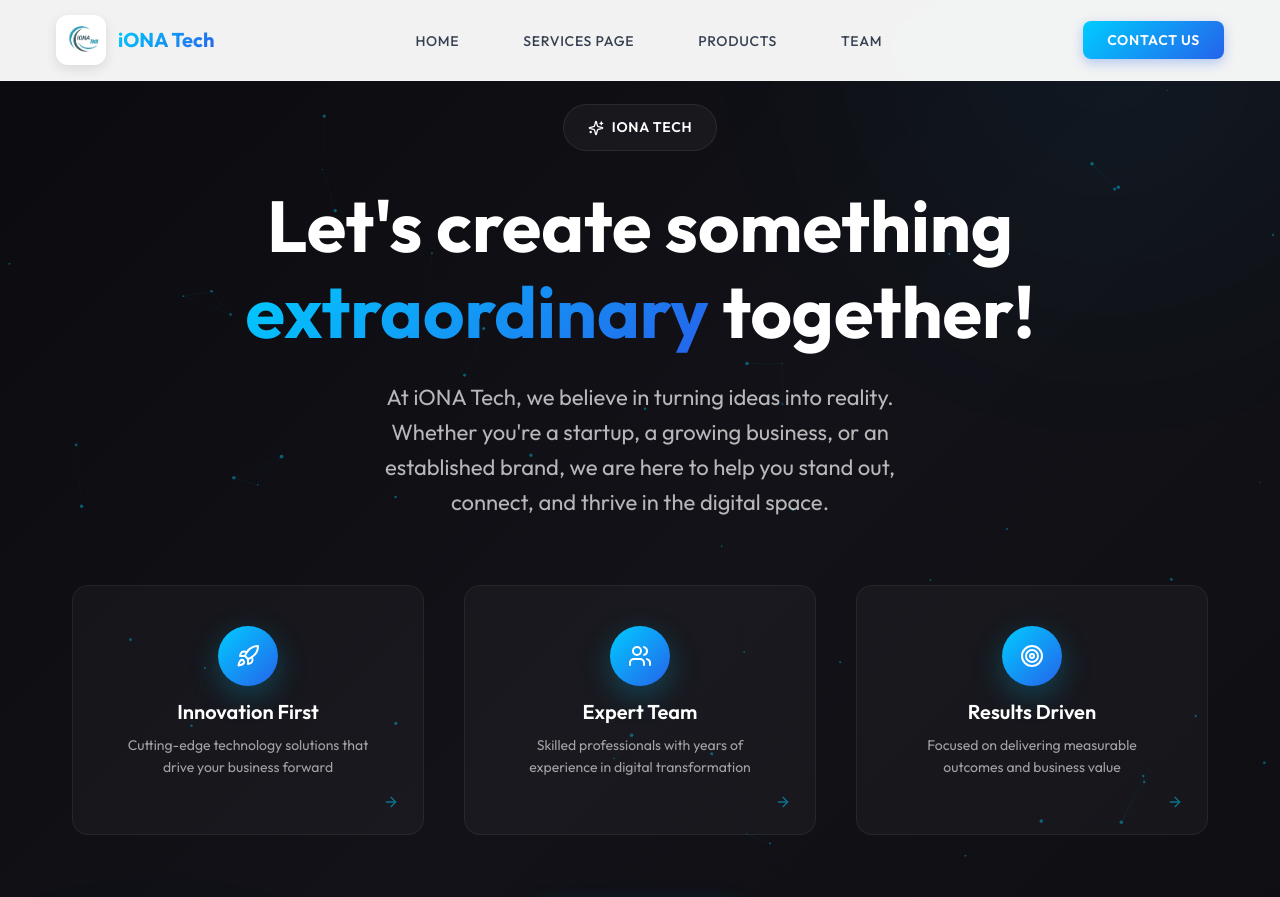
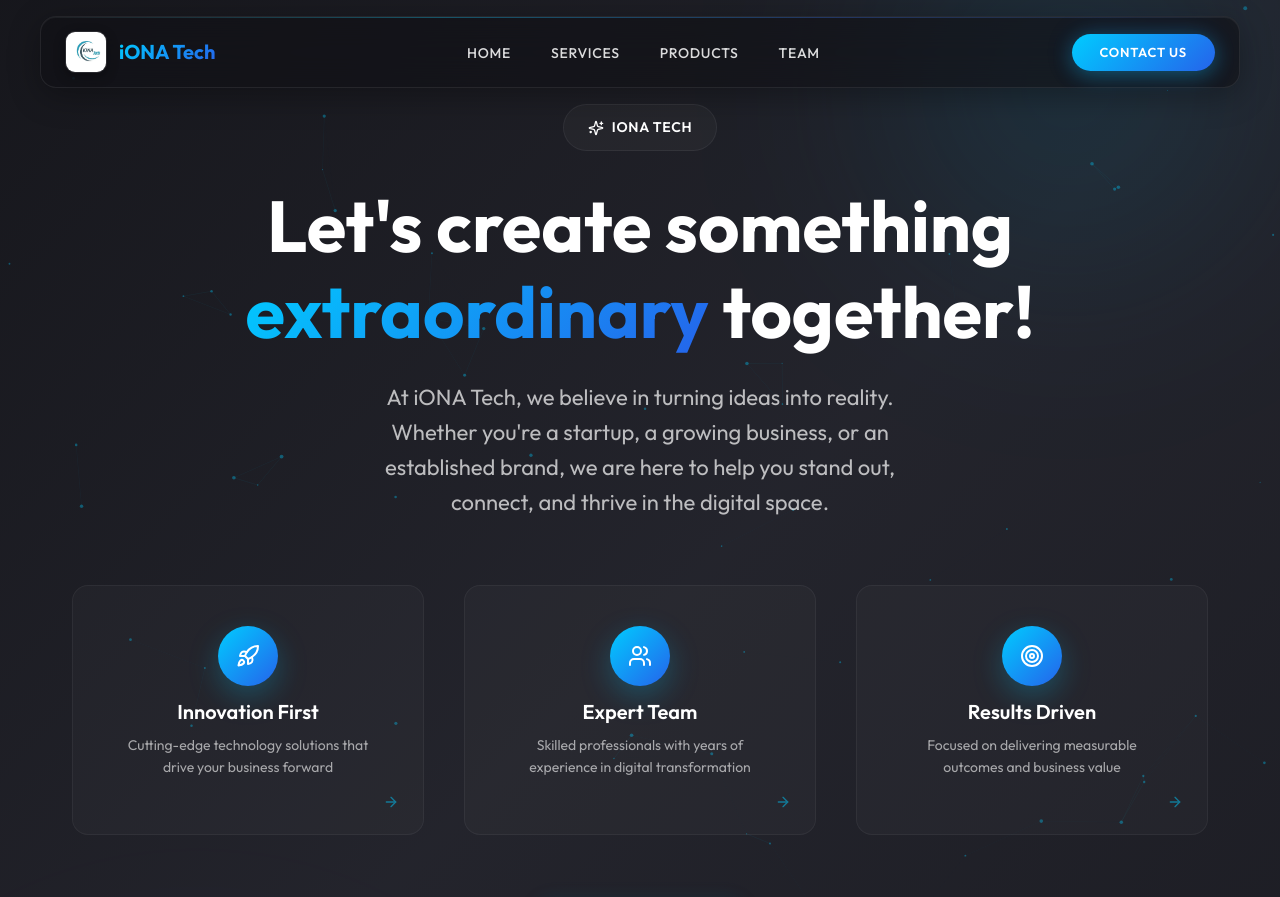
Before and after one commit to ionatech2025/ionatech, a React (Vite) app: page / in a window 1280 px wide. Shown: the top 897 px of the page. Built offline with nearby package versions, Linux system fonts and the light colour scheme.

Commit message:
feat: update navbar and hero section styles
Enhance navbar with glassmorphism and glowing border; adjust hero section overlay for better visibility.

Co-authored-by: iONATech <241550895+ionatech2025@users.noreply.github.com>

```diff
--- a/src/Components/Navbar/Navbar.css
+++ b/src/Components/Navbar/Navbar.css
@@ -1,30 +1,53 @@
-/* Enhanced Navbar Component Styles */
+/* Enhanced Glassmorphism Navbar */
 
 .navbar {
   position: fixed;
+  top: 1rem;
+  left: 50%;
+  transform: translateX(-50%);
+  width: calc(100% - 2rem);
+  max-width: 1200px;
+  z-index: 1000;
+  background: rgba(15, 15, 20, 0.6);
+  backdrop-filter: blur(20px);
+  -webkit-backdrop-filter: blur(20px);
+  border: 1px solid rgba(255, 255, 255, 0.08);
+  border-radius: 1rem;
+  box-shadow: 0 8px 32px rgba(0, 0, 0, 0.3),
+              inset 0 1px 0 rgba(255, 255, 255, 0.05);
+  transition: all 0.4s cubic-bezier(0.4, 0, 0.2, 1);
+}
+
+.navbar::before {
+  content: '';
+  position: absolute;
   top: 0;
   left: 0;
   right: 0;
-  z-index: 1000;
-  background: rgba(255, 255, 255, 0.95);
-  backdrop-filter: blur(10px);
-  border-bottom: 1px solid rgba(255, 255, 255, 0.2);
-  transition: all 0.3s ease;
+  height: 1px;
+  background: linear-gradient(90deg,
+    transparent,
+    rgba(0, 204, 255, 0.3),
+    rgba(37, 99, 235, 0.3),
+    transparent);
+  border-radius: 1rem 1rem 0 0;
 }
 
 .navbar.scrolled {
-  background: rgba(255, 255, 255, 0.98);
-  box-shadow: 0 10px 30px rgba(0, 0, 0, 0.1);
+  background: rgba(10, 10, 15, 0.85);
+  border-color: rgba(255, 255, 255, 0.1);
+  box-shadow: 0 12px 40px rgba(0, 0, 0, 0.4),
+              inset 0 1px 0 rgba(255, 255, 255, 0.08);
 }
 
 .navbar-container {
-  max-width: 1200px;
+  max-width: 100%;
   margin: 0 auto;
-  padding: 0 1rem;
+  padding: 0 1.5rem;
   display: flex;
   align-items: center;
   justify-content: space-between;
-  height: 80px;
+  height: 70px;
 }
 
 /* Logo */
@@ -35,17 +58,17 @@
 }
 
 .logo {
-  width: 50px;
-  height: 50px;
-  border-radius: 12px;
+  width: 42px;
+  height: 42px;
+  border-radius: 10px;
   object-fit: cover;
-  box-shadow: 0 4px 12px rgba(0, 0, 0, 0.1);
+  box-shadow: 0 4px 12px rgba(0, 0, 0, 0.3);
+  border: 1px solid rgba(255, 255, 255, 0.1);
 }
 
 .logo-text {
   font-size: 1.25rem;
   font-weight: 700;
-  color: #1f2937;
   background: linear-gradient(135deg, #00ccff 0%, #2563eb 100%);
   -webkit-background-clip: text;
   -webkit-text-fill-color: transparent;
@@ -56,7 +79,7 @@
 .navbar-menu {
   display: flex;
   align-items: center;
-  gap: 2rem;
+  gap: 0.5rem;
   list-style: none;
   margin: 0;
   padding: 0;
@@ -67,163 +90,212 @@
 }
 
 .navbar-link {
-  color: #374151;
+  color: rgba(255, 255, 255, 0.85);
   text-decoration: none;
   font-weight: 500;
   font-size: 0.875rem;
-  padding: 0.5rem 1rem;
+  padding: 0.625rem 1rem;
   border-radius: 0.5rem;
-  transition: all 0.3s ease;
+  transition: all 0.3s cubic-bezier(0.4, 0, 0.2, 1);
   position: relative;
   text-transform: uppercase;
   letter-spacing: 0.05em;
+  cursor: pointer;
 }
 
 .navbar-link:hover {
-  color: #2563eb;
-  background: rgba(37, 99, 235, 0.1);
+  color: #ffffff;
+  background: rgba(255, 255, 255, 0.08);
 }
 
 .navbar-link::after {
   content: '';
   position: absolute;
-  bottom: -2px;
+  bottom: 0;
   left: 50%;
   width: 0;
   height: 2px;
-  background: linear-gradient(135deg, #00ccff 0%, #2563eb 100%);
-  transition: all 0.3s ease;
+  background: linear-gradient(90deg, #00ccff, #2563eb);
+  transition: all 0.3s cubic-bezier(0.4, 0, 0.2, 1);
   transform: translateX(-50%);
+  border-radius: 1px;
 }
 
 .navbar-link:hover::after {
-  width: 80%;
+  width: 60%;
 }
 
-/* Contact Button */
+/* Contact Button - Pill Shape with Gradient */
 .navbar-cta {
   display: flex;
   align-items: center;
 }
 
 .contact-button {
-  background: linear-gradient(135deg, #00ccff 0%, #2563eb 100%);
+  position: relative;
+  background: linear-gradient(135deg, #00ccff 0%, #2563eb 50%, #00ccff 100%);
+  background-size: 200% 200%;
   color: white;
   text-decoration: none;
-  padding: 0.75rem 1.5rem;
-  border-radius: 0.5rem;
+  padding: 0.75rem 1.75rem;
+  border-radius: 50px;
   font-weight: 600;
-  font-size: 0.875rem;
-  transition: all 0.3s ease;
-  box-shadow: 0 4px 12px rgba(37, 99, 235, 0.3);
+  font-size: 0.8125rem;
+  transition: all 0.4s cubic-bezier(0.4, 0, 0.2, 1);
+  box-shadow: 0 4px 20px rgba(0, 204, 255, 0.3),
+              0 0 30px rgba(37, 99, 235, 0.15);
   text-transform: uppercase;
-  letter-spacing: 0.05em;
+  letter-spacing: 0.06em;
+  cursor: pointer;
+  overflow: hidden;
+}
+
+.contact-button::before {
+  content: '';
+  position: absolute;
+  top: 0;
+  left: -100%;
+  width: 100%;
+  height: 100%;
+  background: linear-gradient(90deg, transparent, rgba(255, 255, 255, 0.2), transparent);
+  transition: left 0.5s ease;
+}
+
+.contact-button:hover::before {
+  left: 100%;
 }
 
 .contact-button:hover {
   transform: translateY(-2px);
-  box-shadow: 0 8px 20px rgba(37, 99, 235, 0.4);
-  background: linear-gradient(135deg, #0099cc 0%, #1d4ed8 100%);
+  background-position: 100% 0;
+  box-shadow: 0 8px 30px rgba(0, 204, 255, 0.4),
+              0 0 40px rgba(37, 99, 235, 0.25);
 }
 
 /* Mobile Menu Button */
 .mobile-menu-button {
   display: none;
-  background: none;
-  border: none;
-  color: #374151;
+  background: rgba(255, 255, 255, 0.05);
+  border: 1px solid rgba(255, 255, 255, 0.1);
+  color: white;
   cursor: pointer;
   padding: 0.5rem;
-  border-radius: 0.375rem;
+  border-radius: 0.5rem;
   transition: all 0.3s ease;
 }
 
 .mobile-menu-button:hover {
-  background: rgba(37, 99, 235, 0.1);
-  color: #2563eb;
+  background: rgba(255, 255, 255, 0.1);
+  border-color: rgba(0, 204, 255, 0.3);
 }
 
 /* Mobile Menu */
 .mobile-menu {
   position: fixed;
-  top: 80px;
+  top: calc(70px + 1.5rem);
+  left: 50%;
+  transform: translateX(-50%) translateY(-20px);
+  width: calc(100% - 2rem);
+  max-width: 1200px;
+  background: rgba(15, 15, 20, 0.95);
+  backdrop-filter: blur(20px);
+  -webkit-backdrop-filter: blur(20px);
+  border: 1px solid rgba(255, 255, 255, 0.08);
+  border-radius: 1rem;
+  opacity: 0;
+  visibility: hidden;
+  transition: all 0.3s cubic-bezier(0.4, 0, 0.2, 1);
+  box-shadow: 0 20px 50px rgba(0, 0, 0, 0.4);
+}
+
+.mobile-menu::before {
+  content: '';
+  position: absolute;
+  top: 0;
   left: 0;
   right: 0;
-  background: rgba(255, 255, 255, 0.98);
-  backdrop-filter: blur(10px);
-  border-bottom: 1px solid rgba(255, 255, 255, 0.2);
-  transform: translateY(-100%);
-  opacity: 0;
-  visibility: hidden;
-  transition: all 0.3s ease;
-  box-shadow: 0 10px 30px rgba(0, 0, 0, 0.1);
+  height: 1px;
+  background: linear-gradient(90deg,
+    transparent,
+    rgba(0, 204, 255, 0.3),
+    rgba(37, 99, 235, 0.3),
+    transparent);
+  border-radius: 1rem 1rem 0 0;
 }
 
 .mobile-menu.active {
-  transform: translateY(0);
+  transform: translateX(-50%) translateY(0);
   opacity: 1;
   visibility: visible;
 }
 
 .mobile-menu-content {
-  max-width: 1200px;
-  margin: 0 auto;
-  padding: 1rem;
+  padding: 1.5rem;
   display: flex;
   flex-direction: column;
   gap: 0.5rem;
 }
 
 .mobile-menu-link {
-  color: #374151;
+  color: rgba(255, 255, 255, 0.85);
   text-decoration: none;
   font-weight: 500;
-  padding: 1rem;
-  border-radius: 0.5rem;
+  padding: 1rem 1.25rem;
+  border-radius: 0.75rem;
   transition: all 0.3s ease;
   text-transform: uppercase;
   letter-spacing: 0.05em;
   font-size: 0.875rem;
+  cursor: pointer;
 }
 
 .mobile-menu-link:hover {
-  background: rgba(37, 99, 235, 0.1);
-  color: #2563eb;
+  background: rgba(255, 255, 255, 0.08);
+  color: #ffffff;
 }
 
 .mobile-contact-button {
   background: linear-gradient(135deg, #00ccff 0%, #2563eb 100%);
   color: white;
   text-decoration: none;
-  padding: 1rem;
-  border-radius: 0.5rem;
+  padding: 1rem 1.25rem;
+  border-radius: 50px;
   font-weight: 600;
   text-align: center;
   transition: all 0.3s ease;
   text-transform: uppercase;
-  letter-spacing: 0.05em;
+  letter-spacing: 0.06em;
   font-size: 0.875rem;
   margin-top: 0.5rem;
+  cursor: pointer;
+  box-shadow: 0 4px 20px rgba(0, 204, 255, 0.3);
 }
 
 .mobile-contact-button:hover {
-  background: linear-gradient(135deg, #0099cc 0%, #1d4ed8 100%);
+  box-shadow: 0 8px 30px rgba(0, 204, 255, 0.4);
 }
 
 /* Responsive Design */
 @media (max-width: 768px) {
+  .navbar {
+    top: 0.75rem;
+    width: calc(100% - 1.5rem);
+    border-radius: 0.875rem;
+  }
+
   .navbar-container {
-    height: 70px;
+    height: 60px;
     padding: 0 1rem;
   }
 
   .logo {
-    width: 40px;
-    height: 40px;
+    width: 36px;
+    height: 36px;
+    border-radius: 8px;
   }
 
   .logo-text {
-    font-size: 1rem;
+    font-size: 1.125rem;
   }
 
   .navbar-menu {
@@ -241,7 +313,8 @@
   }
 
   .mobile-menu {
-    top: 70px;
+    top: calc(60px + 1.25rem);
+    width: calc(100% - 1.5rem);
   }
 }
 
@@ -258,17 +331,17 @@
 /* Animation */
 @keyframes slideDown {
   from {
-    transform: translateY(-100%);
+    transform: translateX(-50%) translateY(-20px);
     opacity: 0;
   }
   to {
-    transform: translateY(0);
+    transform: translateX(-50%) translateY(0);
     opacity: 1;
   }
 }
 
 .navbar {
-  animation: slideDown 0.5s ease forwards;
+  animation: slideDown 0.6s cubic-bezier(0.4, 0, 0.2, 1) forwards;
 }
 
 /* Focus states for accessibility */
@@ -277,6 +350,6 @@
 .mobile-menu-link:focus,
 .mobile-contact-button:focus,
 .mobile-menu-button:focus {
-  outline: 2px solid #2563eb;
+  outline: 2px solid rgba(0, 204, 255, 0.5);
   outline-offset: 2px;
 }
--- a/src/Components/Navbar/Navbar.jsx
+++ b/src/Components/Navbar/Navbar.jsx
@@ -29,7 +29,7 @@ const Navbar = () => {
   // Updated Navigation Items
   const navItems = [
     { to: 'hero', label: 'Home' },
-    { to: 'programs', label: 'Services Page' }, // Pointing to the merged section ID
+    { to: 'programs', label: 'Services' }, // Pointing to the merged section ID
     { to: 'MyProducts', label: 'Products' },
     { to: 'testimonials-section', label: 'Team' }
   ]
--- a/src/Components/Tech/Tech.css
+++ b/src/Components/Tech/Tech.css
@@ -9,42 +9,45 @@
   overflow: hidden;
 }
 
-/* Deep Charcoal Background */
+/* Deep Charcoal Background - More transparent for particle visibility */
 .tech-background {
   position: absolute;
   top: 0;
   left: 0;
   right: 0;
   bottom: 0;
-  background: linear-gradient(135deg, #0a0a0f 0%, #121218 50%, #0d0d12 100%);
+  background: linear-gradient(135deg,
+    rgba(8, 8, 12, 0.92) 0%,
+    rgba(14, 14, 20, 0.88) 50%,
+    rgba(10, 10, 15, 0.90) 100%);
 }
 
-/* Subtle Gradient Glows */
+/* Subtle Gradient Glows - Enhanced visibility */
 .tech-gradient-glow {
   position: absolute;
   border-radius: 50%;
-  filter: blur(120px);
-  opacity: 0.4;
+  filter: blur(100px);
+  opacity: 0.5;
   pointer-events: none;
 }
 
 .tech-gradient-glow-1 {
-  top: -20%;
-  right: -10%;
-  width: 600px;
-  height: 600px;
-  background: radial-gradient(circle, rgba(0, 120, 180, 0.3) 0%, transparent 70%);
+  top: -15%;
+  right: -5%;
+  width: 550px;
+  height: 550px;
+  background: radial-gradient(circle, rgba(0, 180, 220, 0.35) 0%, rgba(0, 120, 180, 0.15) 40%, transparent 70%);
 }
 
 .tech-gradient-glow-2 {
-  bottom: -30%;
-  left: -15%;
-  width: 700px;
-  height: 700px;
-  background: radial-gradient(circle, rgba(37, 99, 235, 0.25) 0%, transparent 70%);
+  bottom: -25%;
+  left: -10%;
+  width: 650px;
+  height: 650px;
+  background: radial-gradient(circle, rgba(37, 99, 235, 0.3) 0%, rgba(100, 80, 200, 0.12) 40%, transparent 70%);
 }
 
-/* Network Particle Canvas */
+/* Network Particle Canvas - Enhanced visibility */
 .tech-particles-canvas {
   position: absolute;
   top: 0;
@@ -53,6 +56,7 @@
   height: 100%;
   pointer-events: none;
   z-index: 1;
+  opacity: 0.9;
 }
 
 /* Container */
@@ -79,10 +83,10 @@
   display: inline-flex;
   align-items: center;
   gap: 0.5rem;
-  background: rgba(255, 255, 255, 0.04);
-  backdrop-filter: blur(12px);
-  -webkit-backdrop-filter: blur(12px);
-  border: 1px solid rgba(255, 255, 255, 0.08);
+  background: rgba(255, 255, 255, 0.03);
+  backdrop-filter: blur(8px);
+  -webkit-backdrop-filter: blur(8px);
+  border: 1px solid rgba(255, 255, 255, 0.06);
   color: white;
   padding: 0.75rem 1.5rem;
   border-radius: 2rem;
@@ -149,12 +153,12 @@
   opacity: 1;
 }
 
-/* Feature Card */
+/* Feature Card - Subtle glassmorphism */
 .tech-feature {
-  background: rgba(255, 255, 255, 0.03);
-  backdrop-filter: blur(12px);
-  -webkit-backdrop-filter: blur(12px);
-  border: 1px solid rgba(255, 255, 255, 0.06);
+  background: rgba(255, 255, 255, 0.025);
+  backdrop-filter: blur(10px);
+  -webkit-backdrop-filter: blur(10px);
+  border: 1px solid rgba(255, 255, 255, 0.05);
   border-radius: 1rem;
   padding: 2rem;
   transition: all 0.4s cubic-bezier(0.4, 0, 0.2, 1);
@@ -299,9 +303,9 @@
   flex-direction: column;
   align-items: center;
   gap: 0.5rem;
-  background: rgba(15, 15, 20, 0.9);
-  backdrop-filter: blur(20px);
-  -webkit-backdrop-filter: blur(20px);
+  background: rgba(12, 12, 18, 0.75);
+  backdrop-filter: blur(16px);
+  -webkit-backdrop-filter: blur(16px);
   border-radius: calc(1.25rem - 2px);
   padding: 1.75rem 2.5rem;
   min-width: 140px;
```
